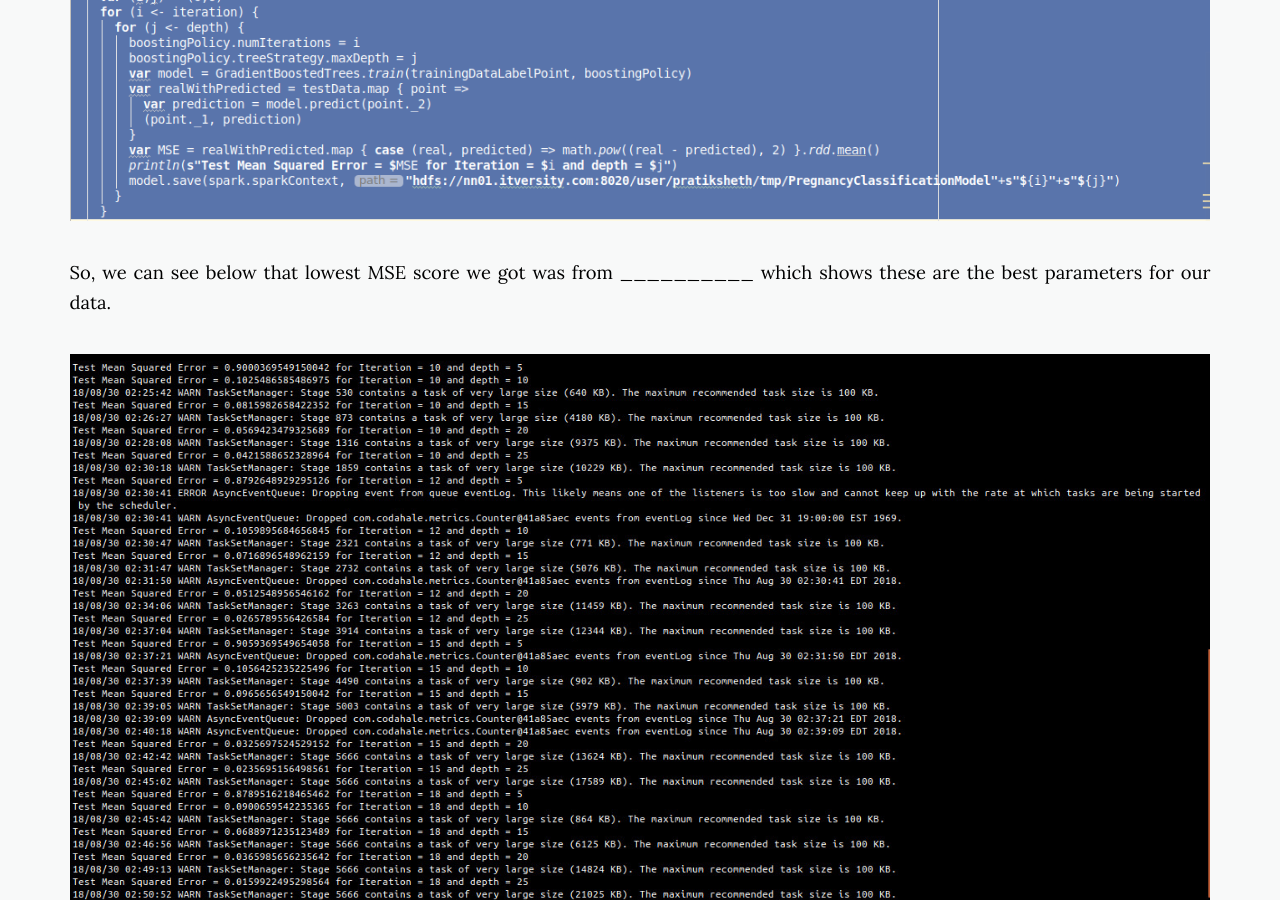
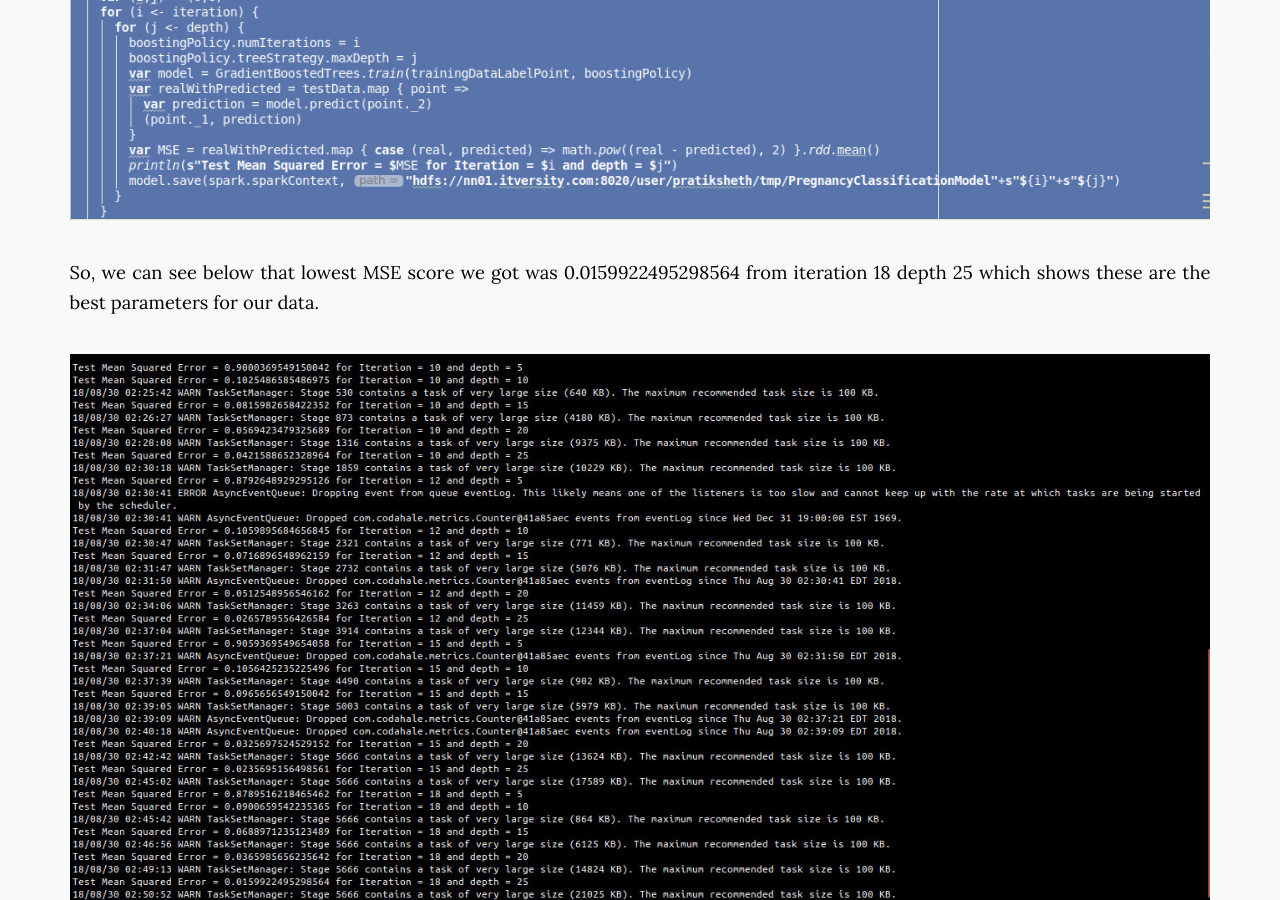
Before and after one commit to daftengineer/daftengineer.github.io, a Jekyll site: the page built from _posts/2018-08-28-outcome-of-pregnancy.markdown, in a window 1280 px wide and 900 px high, scrolled down 10319 px. Built offline with Jekyll 4.4.1, drawn with Linux system fonts in a browser that asks for light colours; nearby versions of some CDN libraries.

Commit message:
Update 2018-08-28-outcome-of-pregnancy.markdown

```diff
--- a/_posts/2018-08-28-outcome-of-pregnancy.markdown
+++ b/_posts/2018-08-28-outcome-of-pregnancy.markdown
@@ -19,7 +19,7 @@ image-sm: https://daftengineer.github.io/media_assets/preg.jpg
 
 <p style="text-align:justify;">We have taken 5 different values for "Number of Iteration" and "Depth of Tree" parameters so that we can get 25 different combination of Parameters using which we can check which one suits best with our data. We will evaluate them using MSE, They get from every iteration of modeling and testing. This is not the proper way to do it so we will just use 20% of dataset which is saved as FILENAME_SMALL for our calculation.</p>
 <img src = "https://daftengineer.github.io/media_assets/ml3p4.png" />
-<p style="text-align:justify;">So, we can see below that lowest MSE score we got was from __________ which shows these are the best parameters for our data. </p>
+<p style="text-align:justify;">So, we can see below that lowest MSE score we got was 0.0159922495298564 from iteration 18 depth 25 which shows these are the best parameters for our data. </p>
 <img src = "https://daftengineer.github.io/media_assets/ml3p5.jpg" />
 <p style="text-align:justify;">As always source code for this project can be found <a href="https://github.com/daftengineer/MachineLearningProjects/blob/master/PregnancyOutcome.scala">here</a></p>
 
```
